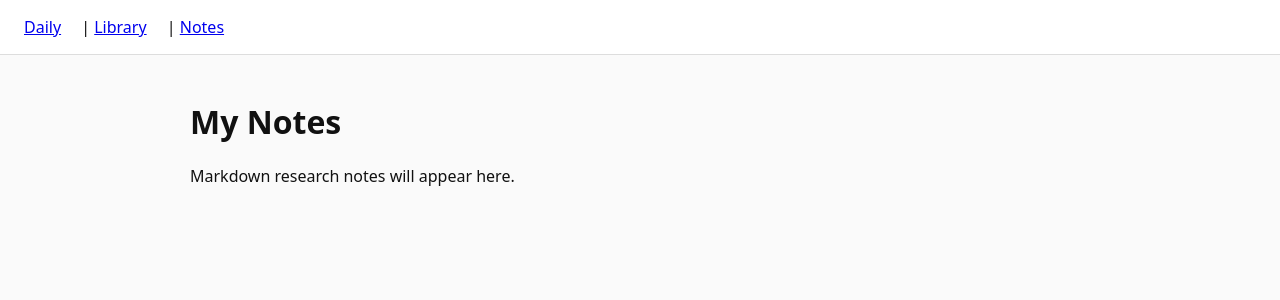
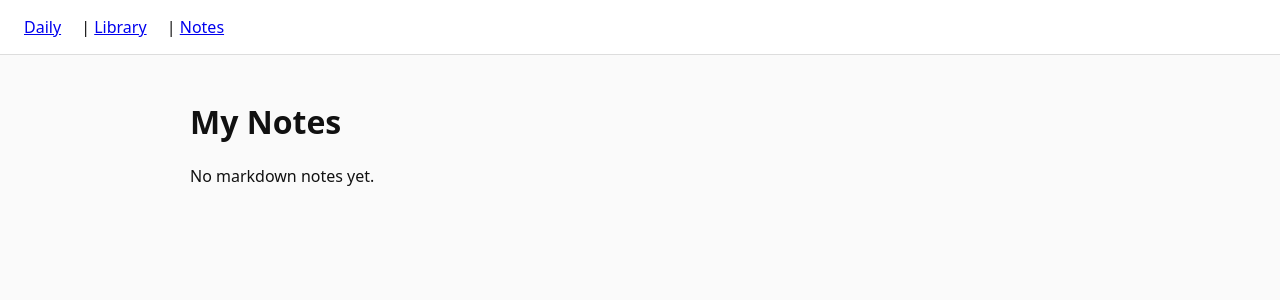
Before and after one commit to m58gchd5g6-dotcom/lattice-arxiv--daily, a Next.js app in the folder app/: page /notes in a window 1280 px wide. Shown: the top 300 px of the page. Built offline with nearby package versions, Linux system fonts and the light colour scheme.

Commit message:
Add markdown notes loading skeleton

```diff
--- a/app/src/app/notes/page.tsx
+++ b/app/src/app/notes/page.tsx
@@ -1,8 +1,31 @@
+import fs from "fs";
+import path from "path";
+
+function getNotes() {
+  const dir = path.join(process.cwd(), "notes", "papers");
+
+  if (!fs.existsSync(dir)) {
+    return [];
+  }
+
+  return fs.readdirSync(dir).filter((file) => file.endsWith(".md"));
+}
+
 export default function NotesPage() {
+  const notes = getNotes();
+
   return (
     <main>
       <h1>My Notes</h1>
-      <p>Markdown research notes will appear here.</p>
+      {notes.length === 0 ? (
+        <p>No markdown notes yet.</p>
+      ) : (
+        <ul>
+          {notes.map((note) => (
+            <li key={note}>{note}</li>
+          ))}
+        </ul>
+      )}
     </main>
   );
 }
```
